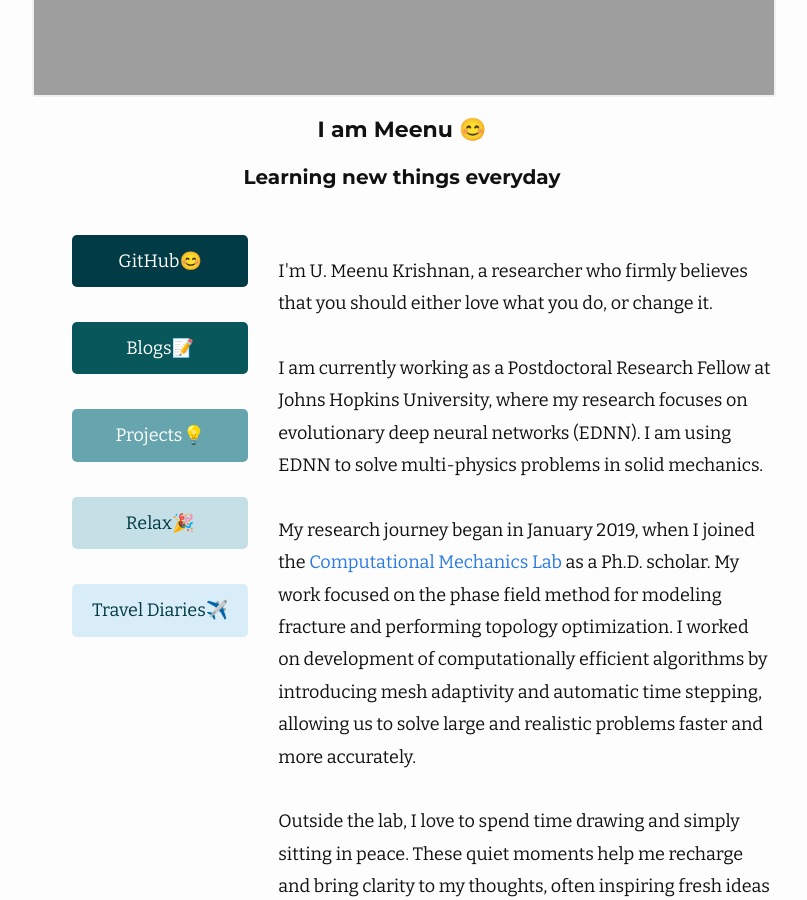
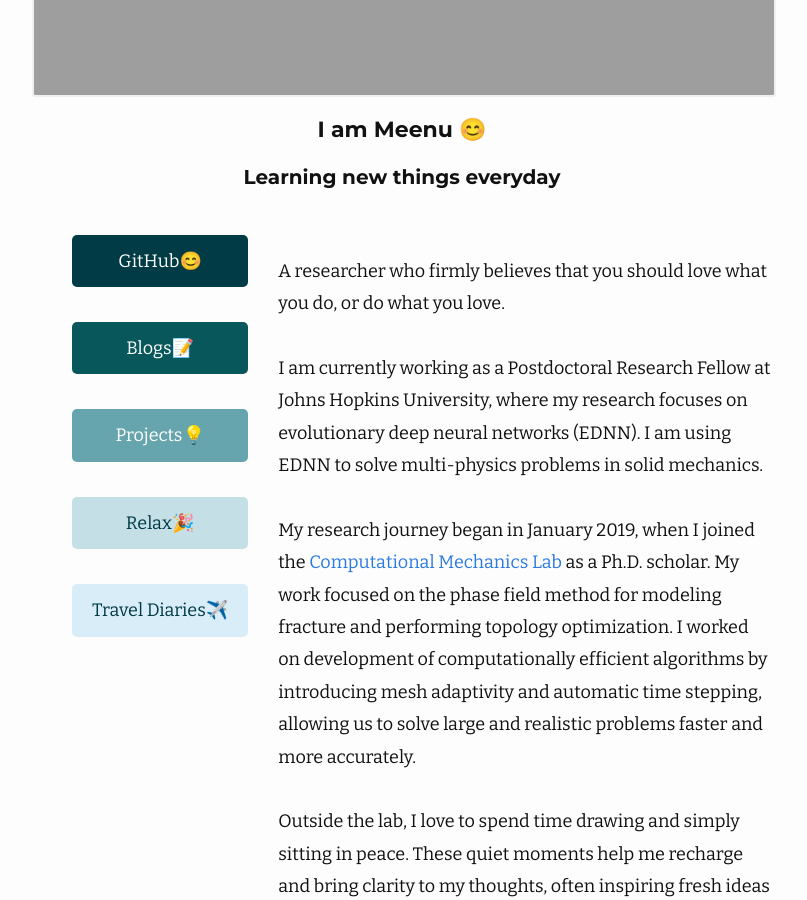
Before and after one commit to umeenukrishnan/umeenukrishnan.github.io, a Jekyll site: the page built from index.markdown, in a window 1280 px wide and 900 px high, scrolled down 578 px. Shown: the whole window, without its empty margins (238-1045 px from the left). Built offline with Jekyll 4.4.1, drawn with Linux system fonts in a browser that asks for light colours.

Commit message:
Update home.html

```diff
--- a/_layouts/home.html
+++ b/_layouts/home.html
@@ -40,7 +40,7 @@ layout: default
         <div class="flexbox_container_two_col flexbox_container_flip primary_container" style="padding-top: 20px; padding-bottom: 20px;">
           <div class="flexbox_item" style="width: 100%;">
             <p style="font-size: 18px; padding-top: 20px; padding-bottom: 30px;">
-              I'm U. Meenu Krishnan, a researcher who firmly believes that you should either love what you do, or change it.
+              A researcher who firmly believes that you should love what you do, or do what you love.
               <br><br>
               I am currently working as a Postdoctoral Research Fellow at Johns Hopkins University, where my research focuses on evolutionary deep neural networks (EDNN). I am using EDNN to solve multi-physics problems in solid mechanics.
               <br><br>
```
